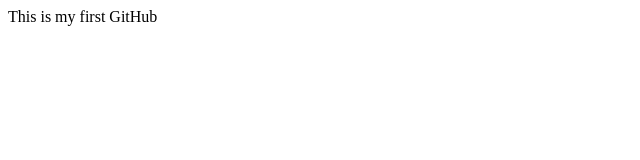
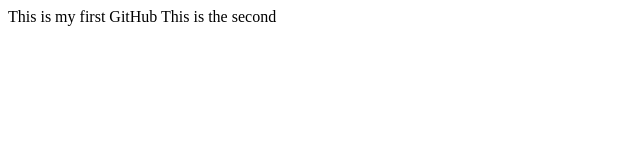
Before and after one commit to balajivenkatasubramanian/My-First-Repo, a plain HTML site: page WebContent/index.html in a window 1280 px wide. Shown: the whole page, without its empty margins (0-640 px from the left). Drawn offline with Linux system fonts and the light colour scheme.

Commit message:
more changes to index

```diff
--- a/WebContent/index.html
+++ b/WebContent/index.html
@@ -6,5 +6,7 @@
 </head>
 <body>
 This is my first GitHub
+
+This is the second
 </body>
 </html>
```
